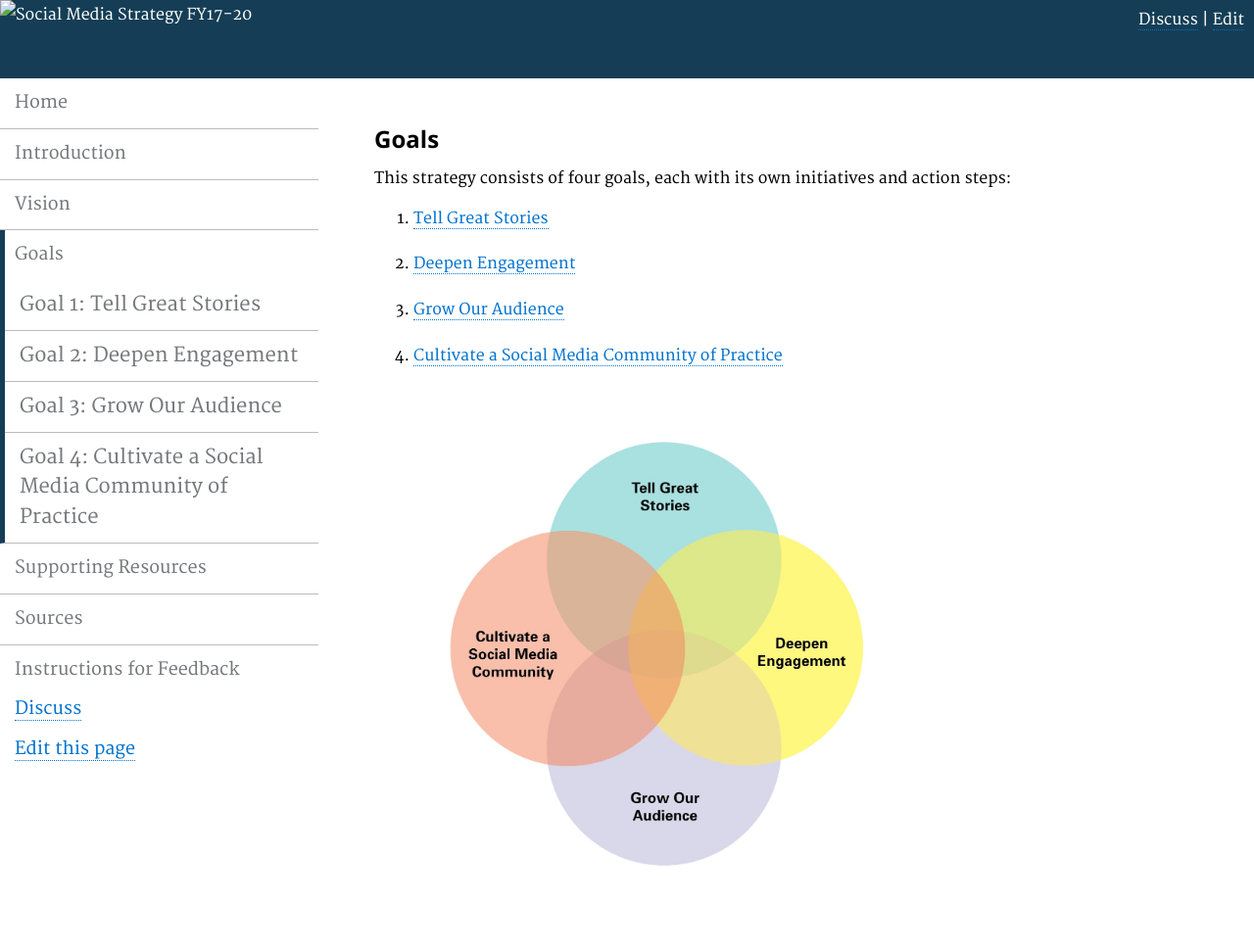
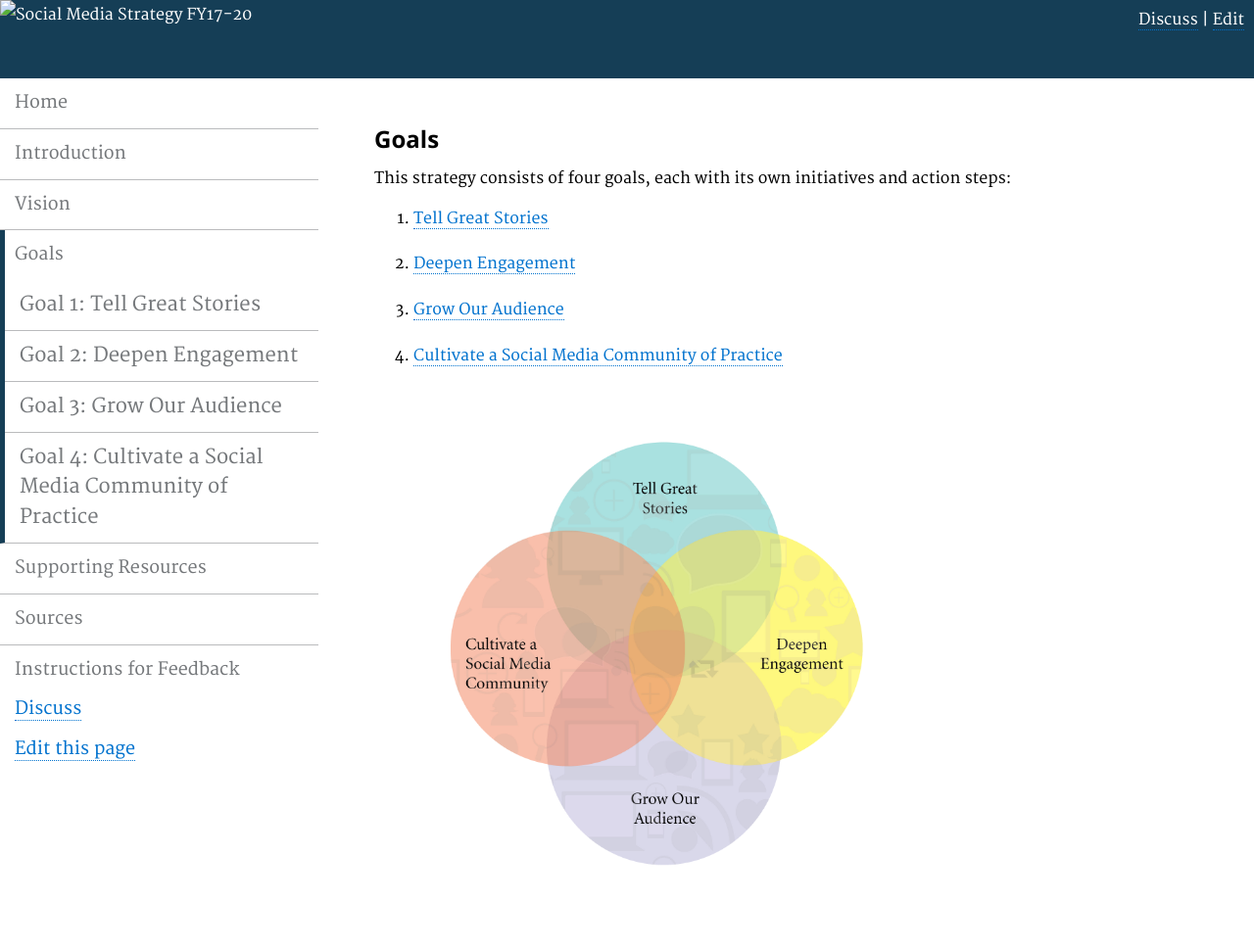
Before and after one commit to usnationalarchives/social-media-strategy, a Jekyll site: the page built from pages/goals.md, in a window 1280 px wide. Shown: the whole page at 98% size. Built offline with Jekyll 4.4.1, drawn with Linux system fonts in a browser that asks for light colours.

Commit message:
Updated venndiagram

```diff
--- a/pages/goals.md
+++ b/pages/goals.md
@@ -26,4 +26,4 @@ This strategy consists of four goals, each with its own initiatives and action s
 
 
 
-<img src="../assets/images/venndiagram.jpg" alt="Venn Diagram - Tell Great Stories, Deepen Engagement, Grow Our Audience, and Cultivate a Social Media Community of Practice" style="-webkit-transform:rotate(0.00rad); border:none; height:565px; transform:rotate(0.00rad); width:614px" />
+<img src="../assets/images/venndiagram.png" alt="Venn Diagram - Tell Great Stories, Deepen Engagement, Grow Our Audience, and Cultivate a Social Media Community of Practice" style="-webkit-transform:rotate(0.00rad); border:none; height:565px; transform:rotate(0.00rad); width:614px" />
```
